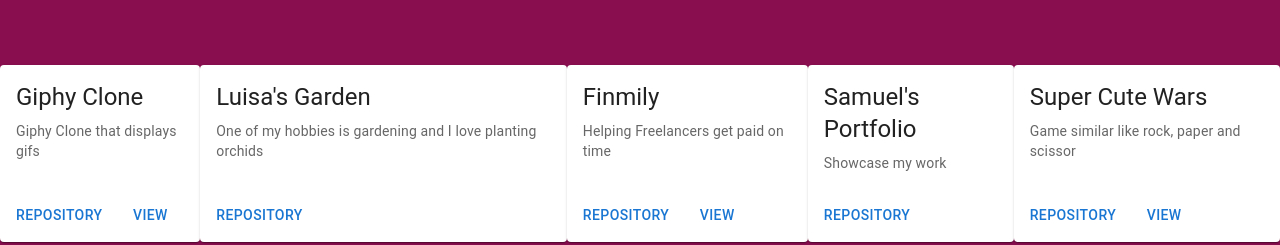
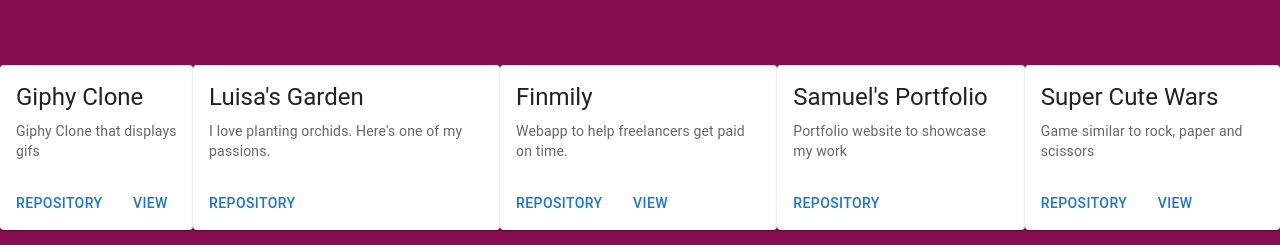
Before and after one commit to samsoftwaredev/portfolio, a Next.js app: page / in a window 1280 px wide. Shown: the part 1685-1930 px from the top of the page. Built offline with nearby package versions, Linux system fonts and the light colour scheme; a web font is replaced by a local one.

Commit message:
fix message

```diff
--- a/constants/variables/owner.ts
+++ b/constants/variables/owner.ts
@@ -104,7 +104,7 @@
     image: garden,
     imageAlt: "Website",
     title: "Luisa's Garden",
-    description: "One of my hobbies is gardening and I love planting orchids",
+    description: "I love planting orchids. Here's one of my passions.",
     websiteURL: "",
     repositoryURL: "https://github.com/samsoftwaredev/luisa-garden",
   },
@@ -112,7 +112,7 @@
     image: finmily,
     imageAlt: "Website",
     title: "Finmily",
-    description: "Helping Freelancers get paid on time",
+    description: "Webapp to help freelancers get paid on time.",
     websiteURL: "https://finmily.herokuapp.com/",
     repositoryURL: "https://github.com/samsoftwaredev/finmily",
   },
@@ -120,7 +120,7 @@
     image: portfolio,
     imageAlt: "Website",
     title: "Samuel's Portfolio",
-    description: "Showcase my work",
+    description: "Portfolio website to showcase my work",
     websiteURL: "",
     repositoryURL: "https://github.com/samsoftwaredev/portfolio",
   },
@@ -128,7 +128,7 @@
     image: game,
     imageAlt: "Game Website",
     title: "Super Cute Wars",
-    description: "Game similar like rock, paper and scissor",
+    description: "Game similar to rock, paper and scissors",
     websiteURL: "https://super-cute-wars.herokuapp.com/",
     repositoryURL: "https://github.com/samsoftwaredev/super-cute-wars",
   },
```
